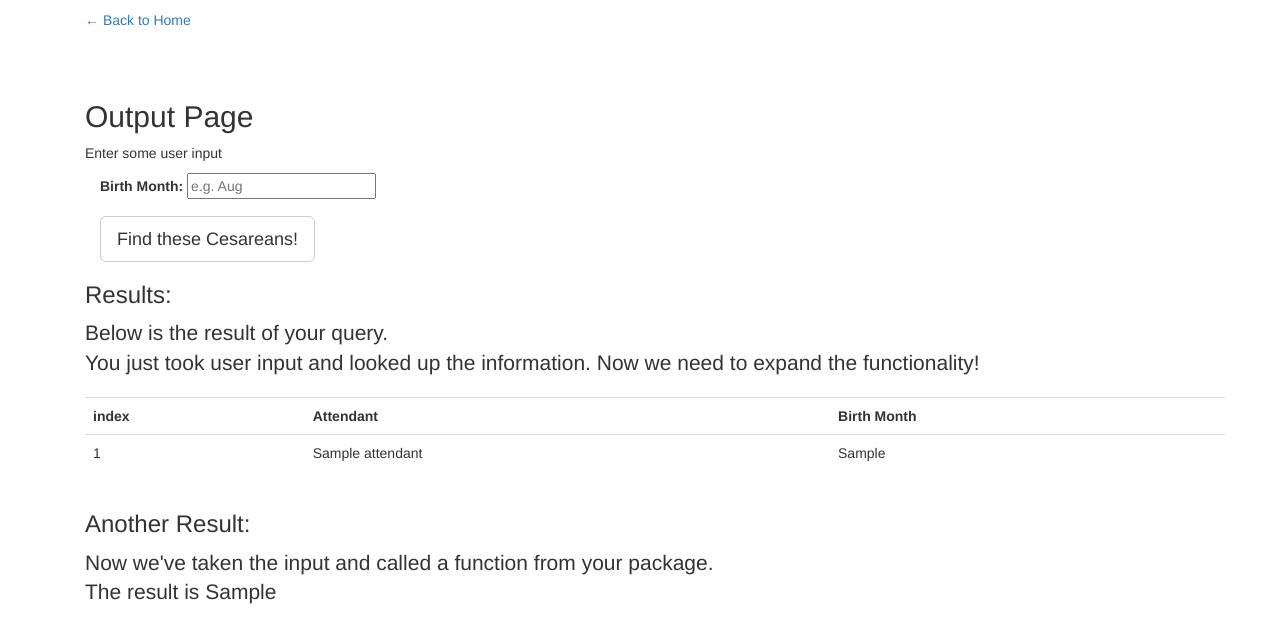
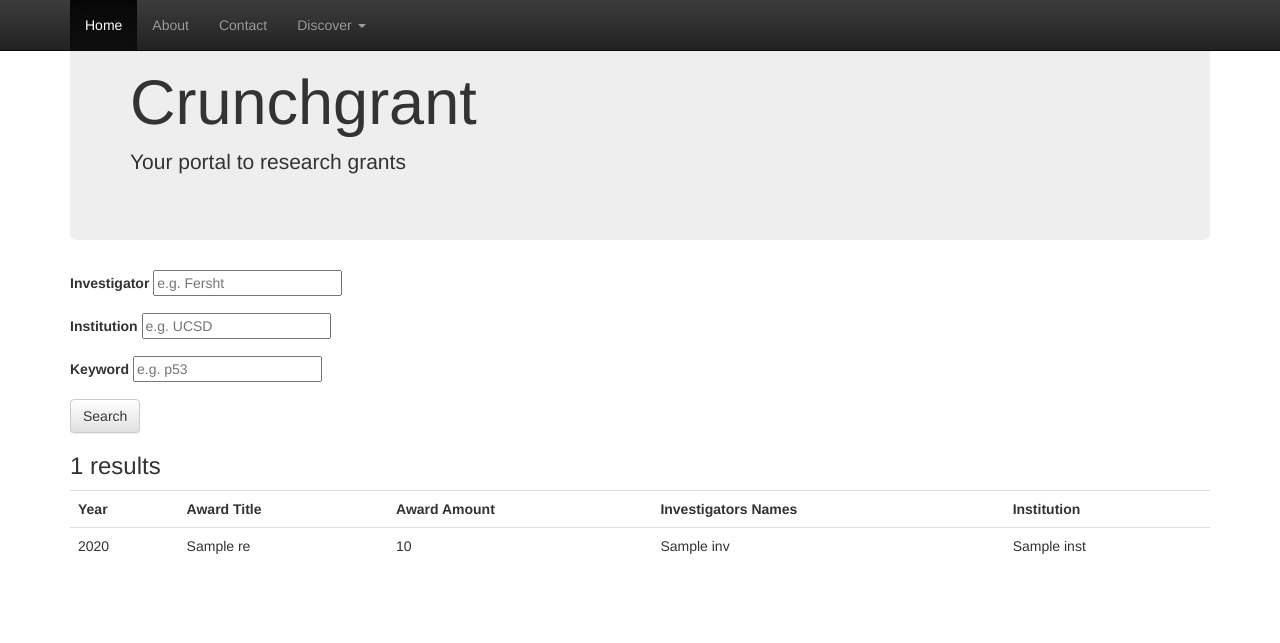
Before and after one commit to ychebaro/crunchgrant_app, a Flask app: template flaskexample/templates/model_output.html in a window 1280 px wide. Shown: the top 643 px of the page. Run offline with Flask 2, Linux system fonts and the light colour scheme; the template is opened without the code that fills it: most values are stand-ins (such as "Sample title", 1, 10 or a date in 2020); some libraries are stand-ins or nearby versions.

Commit message:
update model

```diff
--- a/flaskexample/templates/model_input.html
+++ b/flaskexample/templates/model_input.html
@@ -8,7 +8,7 @@
   <meta name="author" content="">
   <link rel="icon" href="../../favicon.ico">
 
-  <title>You can display table data!</title>
+  <!-- <title>You can display table data!</title> -->
 
   <!-- Bootstrap core CSS -->
   <link href="../static/css/bootstrap.min.css" rel="stylesheet">
--- a/flaskexample/templates/model_output.html
+++ b/flaskexample/templates/model_output.html
@@ -4,82 +4,104 @@
     <meta charset="utf-8">
     <meta http-equiv="X-UA-Compatible" content="IE=edge">
     <meta name="viewport" content="width=device-width, initial-scale=1">
+    <!-- The above 3 meta tags *must* come first in the head; any other head content must come *after* these tags -->
     <meta name="description" content="">
     <meta name="author" content="">
     <link rel="icon" href="../../favicon.ico">
+    <link rel="canonical" href="https://getbootstrap.com/docs/3.3/examples/theme/">
 
-  <title>You can display table data!</title>
+    <title>Crunchgrant</title>
 
-  <!-- Bootstrap core CSS -->
+    <!-- Bootstrap core CSS - this is set to the directory structure created during the Insight flask tutorial -->
     <link href="../static/css/bootstrap.min.css" rel="stylesheet">
 
-  <!-- Custom styles for this template -->
-  <link href="../static/css/bootstrap-template.css" rel="stylesheet">
+    <!-- CSS for the bootstrap theme template, see above comment for directory structure -->
+    <link href="../static/css/bootstrap-theme.css" rel="stylesheet">
+    <!-- currently broken on IE10/windows 8 desktop (viewport issue), no fix planned -->
 
-  <!-- HTML5 shim and Respond.js IE8 support of HTML5 elements and media queries -->
+    <!-- Custom styles for this template
+    <link href="theme.css" rel="stylesheet">
+
+    <!-- HTML5 shim and Respond.js for IE8 support of HTML5 elements and media queries -->
     <!--[if lt IE 9]>
-    <script src="https://oss.maxcdn.com/html5shiv/3.7.2/html5shiv.min.js"></script>
+      <script src="https://oss.maxcdn.com/html5shiv/3.7.3/html5shiv.min.js"></script>
       <script src="https://oss.maxcdn.com/respond/1.4.2/respond.min.js"></script>
     <![endif]-->
   </head>
 
   <body>
+
+    <!-- Fixed navbar -->
+    <nav class="navbar navbar-inverse navbar-fixed-top">
       <div class="container">
-    <div class="header clearfix">
-      <nav>
-        <ul class="nav nav-pills pull-left">
-          <!-- don't forget to link pages back to home-->
-          <li role="presentation"><a href="/">&larr; Back to Home</a></li>
+        <div class="navbar-header">
+          <button type="button" class="navbar-toggle collapsed" data-toggle="collapse" data-target="#navbar" aria-expanded="false" aria-controls="navbar">
+            <span class="sr-only">Toggle navigation</span>
+            <span class="icon-bar"></span>
+            <span class="icon-bar"></span>
+            <span class="icon-bar"></span>
+          </button>
+        </div>
+        <div id="navbar" class="navbar-collapse collapse">
+          <ul class="nav navbar-nav">
+            <li class="active"><a href="#">Home</a></li>
+            <li><a href="#about">About</a></li>
+            <li><a href="#contact">Contact</a></li>
+            <li class="dropdown">
+              <a href="#" class="dropdown-toggle" data-toggle="dropdown" role="button" aria-haspopup="true" aria-expanded="false">Discover <span class="caret"></span></a>
+              <ul class="dropdown-menu">
+                <li><a href="#">Funding forecast</a></li>
+                <li><a href="#">Research topics</a></li>
+                <li><a href="#"></a></li>
               </ul>
+            </li>
+          </ul>
+        </div><!--/.nav-collapse -->
+      </div>
     </nav>
+
+    <div class="container theme-showcase" role="main">
+
+      <!-- Main jumbotron for a primary marketing message or call to action -->
+      <div class="jumbotron">
+        <h1>Crunchgrant</h1>
+        <p>Your portal to research grants</p>
       </div>
-<br><br>
 
-  <!--here's the input container so you can query after output is served-->
+     <form action="/model_output" method="GET">
+       <div class="form-group">
+         <label for="investigator">Investigator</label>
+         <input type="text" id="investigator" name='investigator' placeholder="e.g. Fersht">
+      </div>
+       <div class="form-group">
+         <label for="institution">Institution</label>
+         <input type="text" id="institution" name='institution' placeholder="e.g. UCSD">
+      </div>
+       <div class="form-group">
+         <label for="keyword">Keyword</label>
+         <input type="text" id="keyword" name='keyword' placeholder="e.g. p53">
+       </div>
+
+       <div>
+         <button type="submit" class="btn btn-default btn-md">Search</button>
+       </div>
+
+      </form>
+    </div>
+</body>
+</html>
 
    <div class="container">
      <div class="starter-template">
-       <h2>Output Page</h2>
-       <p>Enter some user input</p>
-   </div>
-
-   <div class = "container">
-
-     <form action="/model_output" method="GET">
-       <div class="form-group">
-         <label for="birth_month">Birth Month:</label>
-         <input type="text" id="birth_month" name='birth_month' placeholder="e.g. Aug">
-       </div>
-       <div>
-         <button type="submit" class="btn btn-default btn-lg">Find these Cesareans!</button>
-       </div>
-     </form>
-   </div>
-   <script src="https://code.jquery.com/jquery-1.10.2.min.js"></script>
-   <script src="static/js/bootstrap.min.js"></script>
-
- </div> <!-- /.container-->
-
-   <div class="container">
-     <div class="starter-template">
-       <h3>Results:</h3>
-       <p class="lead">Below is the result of your query.<br> You just took user input and looked up the information. Now we need to expand the functionality!</p>
-     </div>
-
+       <h3>{{nb_results}} results</h3>
         <table class="table table-hover">
-     <tr><th>index</th><th>Attendant</th><th>Birth Month</th></tr>
-     {% for birth in births %}
-     <tr><td>{{ birth['index'] }}</td><td>{{ birth['attendant']}}</td><td> {{ birth['birth_month'] }}</td></tr>
+        <tr><th>Year</th><th>Award Title</th><th>Award Amount</th><th>Investigators Names</th><th>Institution</th></tr>
+        {% for res in results %}
+        <tr><td> {{ res['year'] }}</td><td>{{ res['title'] }}</td><td>{{ res['amount']}}</td><td> {{ res['inv'] }}</td><td> {{ res['inst'] }}</td></tr>
         {% endfor %}
         </table>
 
-
-    </div><!-- /.container -->
-
-   <div class="container">
-     <div class="starter-template">
-       <h3>Another Result:</h3>
-       <p class="lead">Now we've taken the input and called a function from your package.<br>The result is {{the_result}}</p>
+       <!-- <p class="lead">Now we've taken the input and called a function from your package.<br>The result is {{the_result}}</p> -->
      </div>
 
 
```
Also changed, not shown: flaskexample/model_input.html (deleted, +0 -73 lines), flaskexample/model_output.html (deleted, +0 -121 lines). Lines whose indentation alone changed are shown as unchanged.
